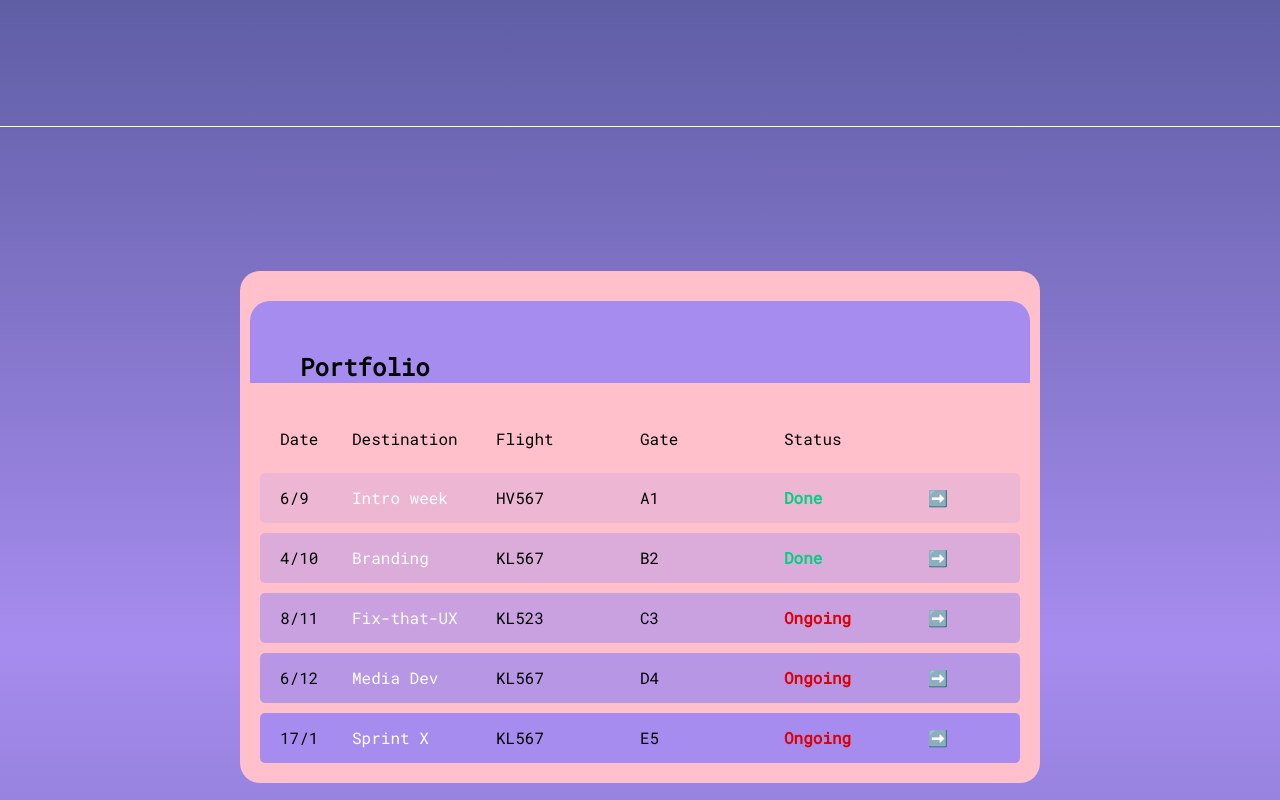
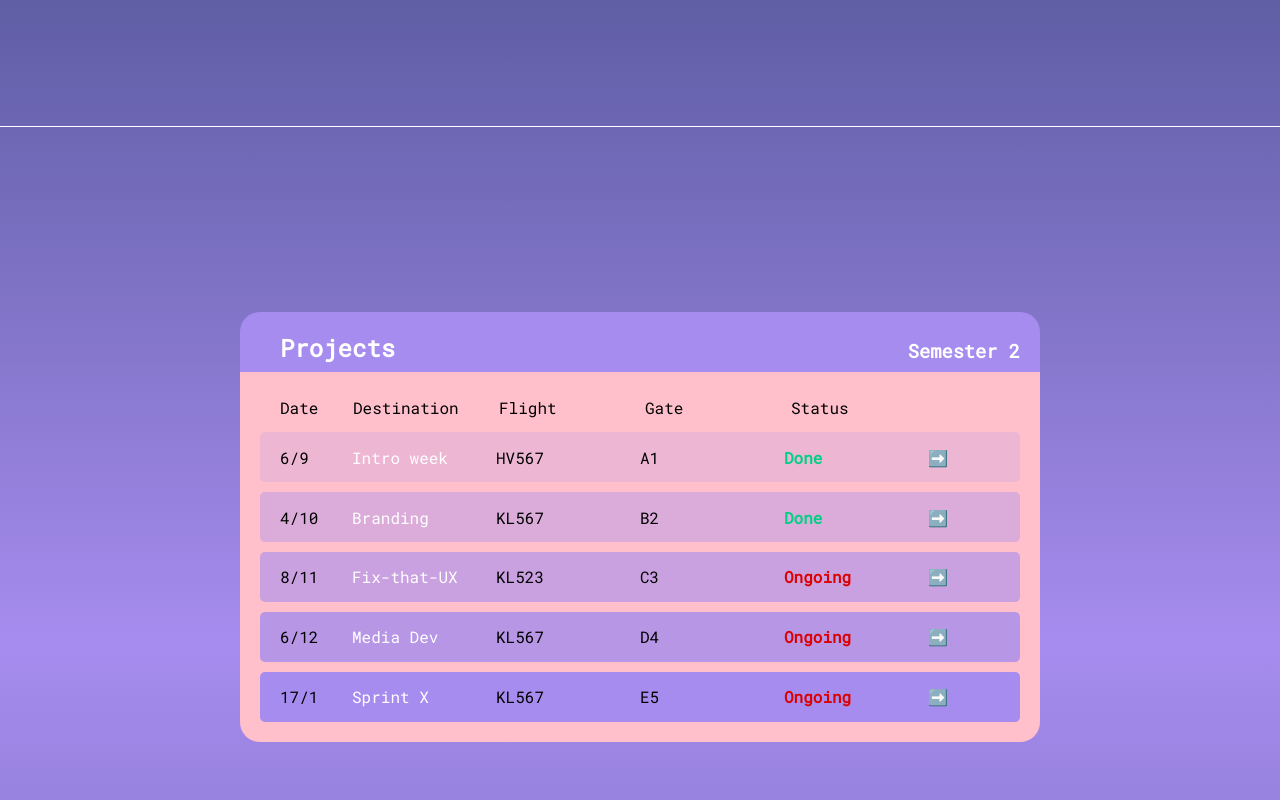
Before and after one commit to AngelinaCo10/Portfolio1, a plain HTML site: page homepage.html in a window 1280 px wide. Shown: the part 740-1540 px from the top of the page. Drawn offline with Linux system fonts and the light colour scheme; a web font is replaced by a local one.

Commit message:
departure screen finished

```diff
--- a/homepage.html
+++ b/homepage.html
@@ -46,8 +46,12 @@
     </div>
 
     <section class="flights">
+        <div class="flights__heading">
+            <h2 class="flights__heading__title">Projects</h2>
+            <h3>Semester 2</h3>
+        </div>
         <div class="flights__content">
-            <h2 class="flights__heading">Portfolio</h2>
+
 
             <ul class="flights__list">
                 <li class="flights__item">
@@ -100,7 +104,7 @@
               </ul>
         </div>
 
-      </section>
+    </section>
 
     <div class="table-container">
       <div class="top">
--- a/style.css
+++ b/style.css
@@ -84,9 +84,10 @@ body * {
     transition: background-color .3s cubic-bezier(.42, .00, .58, 1.00);
     border-bottom-style: solid;
     border-color: #a68cee;
-    z-index: 10;
+    z-index: 1000;
     padding: 0;
     max-width: 100%;
+    position: relative;
 
 
 }
@@ -227,27 +228,51 @@ tbody tr:last-child {
 
 }
 
+.flights{
+    display: flex;
+    justify-items: center;
+    align-items: center;
+    flex-direction: column;
+}
 .flights__content{
-    border-radius: 20px;
+    border-radius: 0 0 20px 20px;
     padding-top:none;
+
 
 }
 
 .flights__heading{
-    font-family: 'ROBOTO MONO';
+    height: 60px;
+    width: 100%;
     background-color: #A68CEE;
-
-    padding-left: 50px;
-    padding-right: 50px;
-    padding-top: 50px;
-    padding-left: 50px;
     border-top-left-radius: 20px;
     border-top-right-radius: 20px;
+    width: 800px;
+    display: flex;
+    padding: 20px;
+    padding-left: 40px;
+    color: white;
+    justify-content: space-between;
 
 }
+
+.flights__heading__title{
+    margin: 0px;
+    font-family: 'ROBOTO MONO';
+
+
+}
+
+h3{
+    margin: 0;
+    margin-left: 40px;
+    line-height: 2;
+    font-family: 'ROBOTO MONO';
+}
+
 .flights__item{
     font-family: 'ROBOTO MONO';
-    margin: 10px;
+    margin-left: 10px;
     padding: 20px;
     height: 3.123rem;
     border-radius: 5px;
@@ -260,6 +285,7 @@ tbody tr:last-child {
     height: 3.123rem;
     border-radius: 5px;
     align-items: center;
+    margin-top: 0;
 }
 .flights__item2{
     font-family: 'ROBOTO MONO';
```
